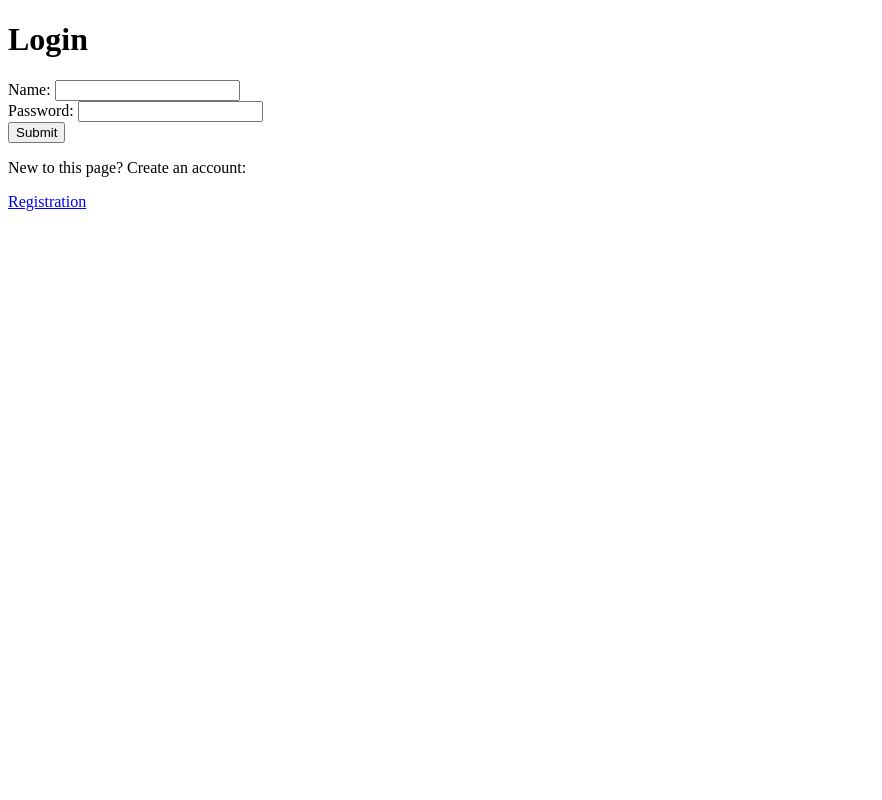
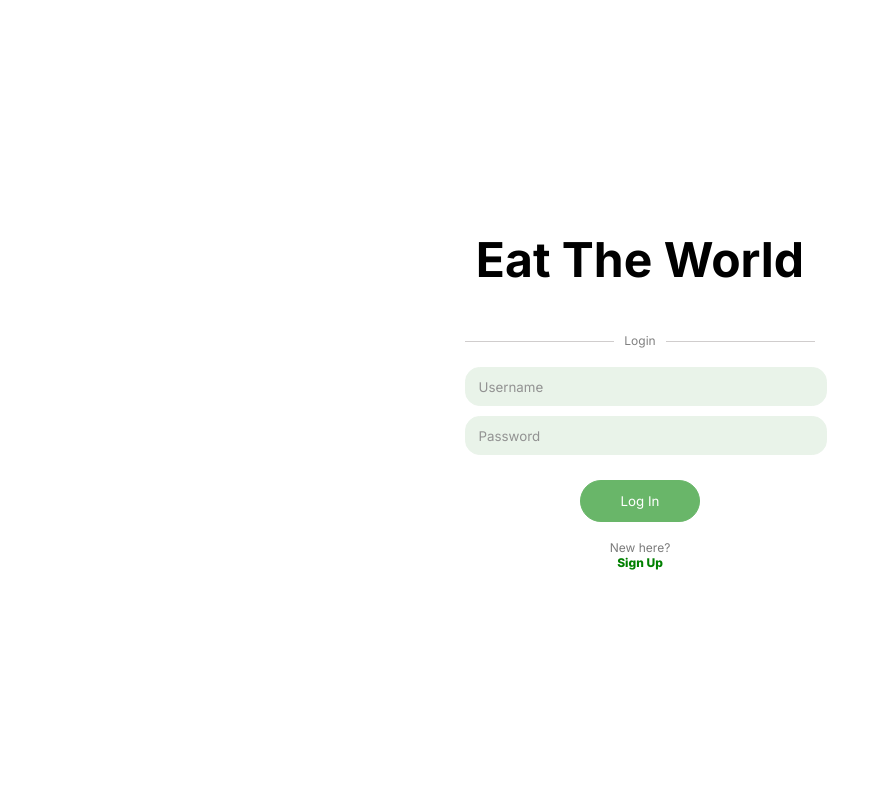
Before and after one commit to leticiahuang/FoodieTravels, a Django app: page /getFoods/login in a window 1280 px wide. Shown: the whole page, without its empty margins (0-882 px from the left). Run offline with Django 5.2, Linux system fonts and the light colour scheme; parts of the project's set-up code (start-up, migrations or seed data) failed here and were passed over.

Commit message:
login page css complete

```diff
--- a/TopFoods/settings.py
+++ b/TopFoods/settings.py
@@ -123,6 +123,10 @@ SESSION_ENGINE = "django.contrib.sessions.backends.signed_cookies"
 
 STATIC_URL = 'static/'
 
+STATICFILES_DIRS = [
+    BASE_DIR / 'static'
+]
+
 # Default primary key field type
 # https://docs.djangoproject.com/en/5.0/ref/settings/#default-auto-field
 
--- a/getFoods/api.py
+++ b/getFoods/api.py
@@ -86,8 +86,8 @@ def get_top_foods(request):
                 #if api call success, filter for best resto and save to DB
                 if gmap_response.status_code == 200:
                     gmap_response = gmap_response.json()
-                    best_resto = getMax(gmap_response['places'],
-                        'userRatingCount')
+                    logging.info("----- gmap_response: %s", gmap_response)
+                    best_resto = getMax(gmap_response['places'], 'userRatingCount')
                     resto = Restaurant(
                         city = city,
                         food_name = curr_food,
--- /dev/null
+++ b/getFoods/static/css/style.css
@@ -0,0 +1,85 @@
+@import url('https://fonts.googleapis.com/css2?family=Dancing+Script:wght@400..700&family=Inter:ital,opsz,wght@0,14..32,100..900;1,14..32,100..900&family=Parisienne&display=swap');
+
+* {
+    margin: 0;
+    padding: 0;
+    background-color: white;
+    font-family: "Inter", sans-serif;
+}
+
+html, body {
+    height: 100%;
+    width:100%;
+}
+
+h1 {
+    font-size: 300%;
+}
+
+.loginRegister-container {
+    height: 100%;
+    width:100%;
+    display: flex;
+    align-items: center;
+    justify-content: center;
+    flex-direction: column;
+}
+
+.loginRegister-text {
+    width: 350px;
+    display: flex;
+    justify-content: center;
+    flex-direction: column;
+    text-align: center;
+}
+
+.side-lines {
+    text-align: center;
+    border-bottom: 1.5px solid rgb(208, 205, 205);
+    line-height: 0.1em;
+    margin: 50px 0 20px;
+}
+
+#side-line-text {
+    font-size: 12px;
+    color: grey;
+    background: white;
+    padding: 0 10px;
+}
+
+input {
+    border: 1px solid rgb(233, 243, 233);
+    background-color: rgb(233, 243, 233);
+    border-radius: 1.1em;
+    width: 350px;
+    height: 37px;
+    margin: 5px 0;
+    padding: 0 5px;
+}
+
+::placeholder {
+    color: rgb(146, 146, 146);
+}
+
+#submit-btn {
+    border: 1px solid rgb(105, 182, 105);
+    background-color: rgb(105, 182, 105);
+    color: white;
+    border-radius: 2em;
+    margin-top: 20px;
+    padding: 0 5px;
+    width: 120px;
+    height: 42px;
+}
+
+#login-to-register {
+    margin-top: 0.8rem;
+    font-size: 12px;
+    color: rgb(123, 123, 123);
+}
+
+#login-reg-link {
+    text-decoration: none;
+    color: green;
+    font-weight: 800;
+}
--- a/getFoods/templates/getFoods/base.html
+++ b/getFoods/templates/getFoods/base.html
@@ -1,10 +1,12 @@
+{% load static %}
 <!DOCTYPE html>
     <html lang="en">
         <head>
-            <title>{% block title %}{% endblock %}</title>
-            {% block js %}{% endblock %}
+            <title>{% block title %}{% endblock title %}</title>
+            <link rel="stylesheet" href="{% static 'css/style.css' %}">
+            {% block js %}{% endblock js %}
         </head>
         <body>
-            {% block content %}{% endblock %}
+            {% block content %}{% endblock content %}
         </body>
     </html>
--- a/getFoods/templates/getFoods/itinerary.html
+++ b/getFoods/templates/getFoods/itinerary.html
@@ -78,7 +78,6 @@
 
 {% block content %}
 <h1>Your Food Itinerary</h1>
-<div id="all-destinations"></div>
-<label for="example-check">Send this guide to my email.</label>
+<div id="all-destinations">Loading...</div>
 <a href="{% url 'getFoods:logout' %}">Log Out</a>
 {% endblock content %}
--- a/getFoods/templates/getFoods/login.html
+++ b/getFoods/templates/getFoods/login.html
@@ -3,20 +3,30 @@
 {% block title %}Login{% endblock title %}
 
 {% block content %}
-<h1>Login</h1>
+<div class="loginRegister-container">
+    <h1>Eat The World</h1>
+
+    <div class="loginRegister-text">
         {% if message %}
-    <div>{{ message }}</div>
+            <p>{{ message }}</p>
         {% endif %}
+
+        <div class="side-lines">
+            <span id="side-line-text">Login</span>
+        </div>
+
         <form method="post" action="{% url 'getFoods:login' %}">
             {% csrf_token %}
-    <label for="username">Name:</label>
-    <input type="text" name="username"/>
+            <input type="text" name="username" id="username" placeholder="  Username"/>
             <br>
-    <label for="password">Password:</label>
-    <input type="password" name="password"/>
+            <input type="password" name="password" id="password" placeholder="  Password"/>
             <br>
-    <input type="submit" value="Submit">
+            <input id="submit-btn" type="submit" value="Log In">
         </form>
-<p>New to this page? Create an account:</p>
-<a href="{% url 'getFoods:register' %}">Registration</a>
+        <div id="login-to-register">
+            <p>New here?</p>
+            <a href="{% url 'getFoods:register' %}" id="login-reg-link">Sign Up</a>
+        </div>
+    </div>
+</div>
 {% endblock content %}
--- a/getFoods/templates/getFoods/plan_trip.html
+++ b/getFoods/templates/getFoods/plan_trip.html
@@ -62,6 +62,7 @@
             <a href="delete/{{destination.id}}">Delete</a>
             {% endfor %}
     </ul>
+    <p>Please note smaller cities and countries where Google Maps is not the dominating web map may not retrieve data properly and may result in error.</p>
 
     <!-- email subscription option -->
     <input type="checkbox">
--- a/getFoods/templates/getFoods/register.html
+++ b/getFoods/templates/getFoods/register.html
@@ -3,7 +3,9 @@
 {% block title %}Register{% endblock title %}
 
 {% block content %}
+<div class="loginRegister-container">
     <h1>Register</h1>
+    <div class="loginRegister-text">
         {% if message %}
             <div>{{ message }}</div>
         {% endif %}
@@ -17,4 +19,6 @@
                 </tr>
             </table>
         </form>
+    </div>
+</div>
 {% endblock content %}
```
Lines whose indentation alone changed are shown as unchanged.
